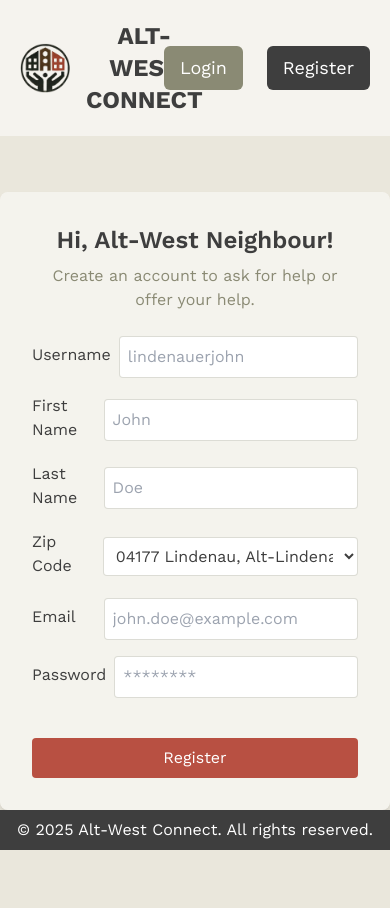
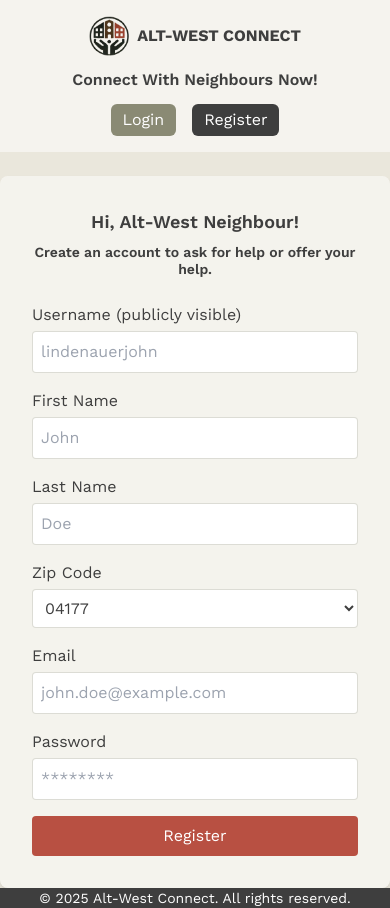
Before and after one commit to diecatiamonteiro/neighbourhood-helper-fullstack-mern, a React (Vite) app in the folder client/: page /register in a window 390 px wide. Before the commit the page ends 850 px from the top, so only its background shows below. Built offline with nearby package versions, Linux system fonts and the light colour scheme; no server answers; a web font is replaced by a local one.

Commit message:
made navigation and registration form responsive

```diff
--- a/client/src/components/Footer.jsx
+++ b/client/src/components/Footer.jsx
@@ -2,7 +2,7 @@
 
 export default function Footer() {
   return (
-    <footer className="bg-charcoal text-white p-2">
+    <footer className="bg-charcoal text-white text-sm md:text-base md:p-2">
       <p className="text-center">
         &copy; {new Date().getFullYear()} Alt-West Connect. All rights reserved.
       </p>
--- a/client/src/components/RegisterForm.jsx
+++ b/client/src/components/RegisterForm.jsx
@@ -43,36 +43,24 @@
   return (
     <form
       onSubmit={handleSubmit}
-      className="max-w-2xl mx-auto p-8 mt-14 bg-white/50 rounded-lg shadow-md"
+      className="max-w-2xl mx-auto p-8 mt-6 md:mt-14 bg-white/50 rounded-lg shadow-md"
     >
-      <h2 className="text-2xl font-semibold text-charcoal mb-2">
+      <h2 className="text-lg md:text-2xl font-semibold mb-2">
         Hi, Alt-West Neighbour!
       </h2>
-      <p className="text-olive mb-6">
+      <p className="text-sm md:text-lg leading-tight md:leading-normal font-semibold mb-6">
         Create an account to ask for help or offer your help.
       </p>
 
-      {(success || error) && (
-        <div
-          className={`mb-4 p-3 rounded ${
-            success ? "bg-olive/30 text-olive" : "bg-brick/30 text-brick"
-          }`}
-        >
-          {success
-            ? "Registration successful! Redirecting to homepage..."
-            : error}
-        </div>
-      )}
-
-      <div className="flex flex-col gap-4 text-left">
+      <div className="grid gap-4 text-left">
         {/* Username */}
-        <div className="flex flex-row gap-2 items-center">
-          <div className="w-1/4">
-            <label htmlFor="username" className="block text-charcoal mb-1">
-              Username
+        <div className="grid grid-cols-1 md:grid-cols-4 gap-1 md:gap-2 items-center">
+          <div className="md:col-span-1">
+            <label htmlFor="username" className="block text-charcoal">
+              Username (publicly visible)
             </label>
           </div>
-          <div className="w-full">
+          <div className="md:col-span-3">
             <input
               type="text"
               id="username"
@@ -87,13 +75,13 @@
         </div>
 
         {/* First Name */}
-        <div className="flex flex-row gap-2 items-center">
-          <div className="w-1/4">
-            <label htmlFor="firstName" className="block text-charcoal mb-1">
+        <div className="grid grid-cols-1 md:grid-cols-4 gap-1 md:gap-2 items-center">
+          <div className="md:col-span-1">
+            <label htmlFor="firstName" className="block text-charcoal">
               First Name
             </label>
           </div>
-          <div className="w-full">
+          <div className="md:col-span-3">
             <input
               type="text"
               id="firstName"
@@ -108,13 +96,13 @@
         </div>
 
         {/* Last Name */}
-        <div className="flex flex-row gap-2 items-center">
-          <div className="w-1/4">
-            <label htmlFor="lastName" className="block text-charcoal mb-1">
+        <div className="grid grid-cols-1 md:grid-cols-4 gap-1 md:gap-2 items-center">
+          <div className="md:col-span-1">
+            <label htmlFor="lastName" className="block text-charcoal">
               Last Name
             </label>
           </div>
-          <div className="w-full">
+          <div className="md:col-span-3">
             <input
               type="text"
               id="lastName"
@@ -129,13 +117,13 @@
         </div>
 
         {/* Zip Code */}
-        <div className="flex flex-row gap-2 items-center">
-          <div className="w-1/4">
-            <label htmlFor="zipCode" className="block text-charcoal mb-1">
+        <div className="grid grid-cols-1 md:grid-cols-4 gap-1 md:gap-2 items-center">
+          <div className="md:col-span-1">
+            <label htmlFor="zipCode" className="block text-charcoal">
               Zip Code
             </label>
           </div>
-
+          <div className="md:col-span-3">
             <select
               name="zipCode"
               id="zipCode"
@@ -144,24 +132,51 @@
               required
               className="w-full p-2 border border-olive/30 rounded focus:outline-none focus:border-olive bg-white"
             >
-            <option value="04177 Lindenau, Alt-Lindenau, Neu-Lindenau">
+              {/* Zip Code - Mobile Options */}
+              <option
+                className="md:hidden"
+                value="04177 Lindenau, Alt-Lindenau, Neu-Lindenau"
+              >
+                04177
+              </option>
+              <option
+                className="md:hidden"
+                value="04178 Böhlitz-Ehrenberg, Rückmarsdorf, Burghausen"
+              >
+                04178
+              </option>
+              <option className="md:hidden" value="04179 Leutzsch">
+                04179
+              </option>
+
+              {/* Zip Code - Desktop Options */}
+              <option
+                className="hidden md:block"
+                value="04177 Lindenau, Alt-Lindenau, Neu-Lindenau"
+              >
                 04177 Lindenau, Alt-Lindenau, Neu-Lindenau
               </option>
-            <option value="04178 Böhlitz-Ehrenberg, Rückmarsdorf, Burghausen">
+              <option
+                className="hidden md:block"
+                value="04178 Böhlitz-Ehrenberg, Rückmarsdorf, Burghausen"
+              >
                 04178 Böhlitz-Ehrenberg, Rückmarsdorf, Burghausen
               </option>
-            <option value="04179 Leutzsch">04179 Leutzsch</option>
+              <option className="hidden md:block" value="04179 Leutzsch">
+                04179 Leutzsch
+              </option>
             </select>
+          </div>
         </div>
 
         {/* Email */}
-        <div className="flex flex-row gap-2 items-center">
-          <div className="w-1/4">
-            <label htmlFor="email" className="block text-charcoal mb-1">
+        <div className="grid grid-cols-1 md:grid-cols-4 gap-1 md:gap-2 items-center">
+          <div className="md:col-span-1">
+            <label htmlFor="email" className="block text-charcoal">
               Email
             </label>
           </div>
-          <div className="w-full">
+          <div className="md:col-span-3">
             <input
               type="email"
               id="email"
@@ -176,13 +191,13 @@
         </div>
 
         {/* Password */}
-        <div className="flex flex-row gap-2 items-center">
-          <div className="w-1/4">
-            <label htmlFor="password" className="block text-charcoal mb-1">
+        <div className="grid grid-cols-1 md:grid-cols-4 gap-1 md:gap-2 items-center">
+          <div className="md:col-span-1">
+            <label htmlFor="password" className="block text-charcoal">
               Password
             </label>
           </div>
-          <div className="w-full">
+          <div className="md:col-span-3">
             <input
               type="password"
               id="password"
@@ -196,11 +211,24 @@
           </div>
         </div>
 
+        {/* Success or Error Message */}
+        {(success || error) && (
+          <div
+            className={`rounded mt-4 mb-0 p-2 md:p-3 text-sm md:text-base text-center ${
+              success ? "bg-olive/30 text-olive" : "bg-brick/30 text-brick"
+            }`}
+          >
+            {success
+              ? "Registration successful! Redirecting to homepage..."
+              : error}
+          </div>
+        )}
+
         {/* Register Button */}
         <button
           type="submit"
           disabled={isLoading}
-          className="w-full bg-brick text-white py-2 px-4 rounded hover:bg-brickHover transition-colors duration-200 disabled:opacity-50 disabled:cursor-not-allowed mt-6"
+          className="w-full bg-brick text-white mt-0 py-2 px-4 rounded hover:bg-brickHover transition-colors duration-200 disabled:opacity-50 disabled:cursor-not-allowed"
         >
           {isLoading ? "Registering..." : success ? "Registered!" : "Register"}
         </button>
--- a/client/src/components/navbar/LoginBtn.jsx
+++ b/client/src/components/navbar/LoginBtn.jsx
@@ -5,7 +5,7 @@
   return (
     <Link
       to={"/login"}
-      className="text-lg bg-olive text-white px-4 py-2 rounded-md hover:bg-oliveHover transition-colors duration-200"
+      className="text-base lg:text-lg bg-olive text-white px-3 py-1 md:px-4 md:py-2 rounded-md hover:bg-oliveHover transition-colors duration-200"
     >
       Login
     </Link>
--- a/client/src/components/navbar/Logo.jsx
+++ b/client/src/components/navbar/Logo.jsx
@@ -4,13 +4,18 @@
 
 export default function Logo() {
   return (
-    <Link to={"/"} className="flex items-center gap-4">
+    <Link to={"/"} className="flex items-center gap-2 md:gap-4">
       <img
         src={logo}
         alt="logo"
-        className="w-full h-full object-contain max-w-[50px] max-h-[50px]"
+        className="
+        w-full h-full object-contain
+        max-w-[40px] max-h-[40px]
+        lg:max-w-[50px] lg:max-h-[50px]"
       />
-      <span className="text-2xl uppercase font-bold">Alt-West Connect</span>
+      <span className="text-base md:text-xl lg:text-2xl uppercase font-bold">
+        Alt-West Connect
+      </span>
     </Link>
   );
 }
--- a/client/src/components/navbar/LogoutBtn.jsx
+++ b/client/src/components/navbar/LogoutBtn.jsx
@@ -5,7 +5,7 @@
   return (
     <Link
       to={"/"}
-      className="text-lg bg-charcoal text-white px-4 py-2 rounded-md hover:bg-charcoalHover transition-colors duration-200"
+      className="text-base lg:text-lg bg-charcoal text-white px-3 py-1 md:px-4 md:py-2 rounded-md hover:bg-charcoalHover transition-colors duration-200"
     >
       Logout
     </Link>
--- a/client/src/components/navbar/MyAccountBtn.jsx
+++ b/client/src/components/navbar/MyAccountBtn.jsx
@@ -5,7 +5,7 @@
   return (
     <Link
       to={"/myaccount"}
-      className="text-lg bg-olive text-white px-4 py-2 rounded-md hover:bg-oliveHover transition-colors duration-200"
+      className="text-base lg:text-lg bg-olive text-white px-4 py-2 rounded-md hover:bg-oliveHover transition-colors duration-200"
     >
       My Account
     </Link>
--- a/client/src/components/navbar/Navbar.jsx
+++ b/client/src/components/navbar/NavbarDesktop.jsx
@@ -1,5 +1,6 @@
 import React, { useContext } from "react";
 import { DataContext } from "../../contexts/Context";
+import { Link } from "react-router-dom";
 
 import LoginBtn from "./LoginBtn";
 import Logo from "./Logo";
@@ -12,9 +13,15 @@
   const { isAuthenticated } = usersState;
 
   return (
-    <nav className="sticky top-0 z-10 flex justify-between items-center p-5 bg-white/50">
+    <nav className="sticky top-0 z-10 flex justify-between items-center p-5 bg-white/50 hidden md:flex">
       <div className="flex items-center gap-12">
         <Logo />
+      </div>
+
+      <div className="text-base lg:text-lg text-charcoal px-4 py-2 rounded-md hover:text-charcoalHover hover:font-extrabold transition-colors duration-200">
+        <Link to={"/"} className="text-base font-semibold lg:text-lg">
+          Connect With Neighbours Now!
+        </Link>
       </div>
 
       <div className="flex items-center gap-6">
--- /dev/null
+++ b/client/src/components/navbar/NavbarMobile.jsx
@@ -0,0 +1,43 @@
+import React, { useContext } from "react";
+import { DataContext } from "../../contexts/Context";
+import { Link } from "react-router-dom";
+import LoginBtn from "./LoginBtn";
+import Logo from "./Logo";
+import RegisterBtn from "./RegisterBtn";
+import LogoutBtn from "./LogoutBtn";
+import MyAccountBtn from "./MyAccountBtn";
+
+export default function Navbar() {
+  const { usersState, usersDispatch } = useContext(DataContext);
+  const { isAuthenticated } = usersState;
+
+  return (
+    <nav className="sticky top-0 z-10 bg-white/50 md:hidden p-4">
+      <div className="flex flex-wrap justify-evenly items-center gap-1 w-full">
+        <div className="w-full flex justify-center">
+          <Logo />
+        </div>
+
+        <div className="text-base lg:text-lg text-charcoal leading-none px-4 py-2 rounded-md">
+          <Link to={"/"} className="text-base font-semibold lg:text-lg">
+            Connect With Neighbours Now!
+          </Link>
+        </div>
+
+        <div className="flex gap-4 justify-center">
+          {isAuthenticated ? (
+            <>
+              <LogoutBtn />
+              <MyAccountBtn />
+            </>
+          ) : (
+            <>
+              <LoginBtn />
+              <RegisterBtn />
+            </>
+          )}
+        </div>
+      </div>
+    </nav>
+  );
+}
--- a/client/src/components/navbar/RegisterBtn.jsx
+++ b/client/src/components/navbar/RegisterBtn.jsx
@@ -5,7 +5,7 @@
   return (
     <Link
       to={"/register"}
-      className="text-lg bg-charcoal text-white px-4 py-2 rounded-md hover:bg-charcoalHover transition-colors duration-200"
+      className="text-base lg:text-lg bg-charcoal text-white px-3 py-1 md:px-4 md:py-2 rounded-md hover:bg-charcoalHover transition-colors duration-200"
     >
       Register
     </Link>
--- a/client/src/pages/Layout.jsx
+++ b/client/src/pages/Layout.jsx
@@ -1,12 +1,14 @@
 import React from "react";
-import Navbar from "../components/navbar/Navbar";
+import NavbarDesktop from "../components/navbar/NavbarDesktop";
+import NavbarMobile from "../components/navbar/NavbarMobile";
 import Footer from "../components/Footer";
 import { Outlet } from "react-router-dom";
 
 export default function Layout() {
   return (
     <div className="min-h-screen flex flex-col">
-      <Navbar />
+      <NavbarDesktop />
+      <NavbarMobile />
       <main className="flex-grow">
         <Outlet />
       </main>
```
Lines whose indentation alone changed are shown as unchanged.
